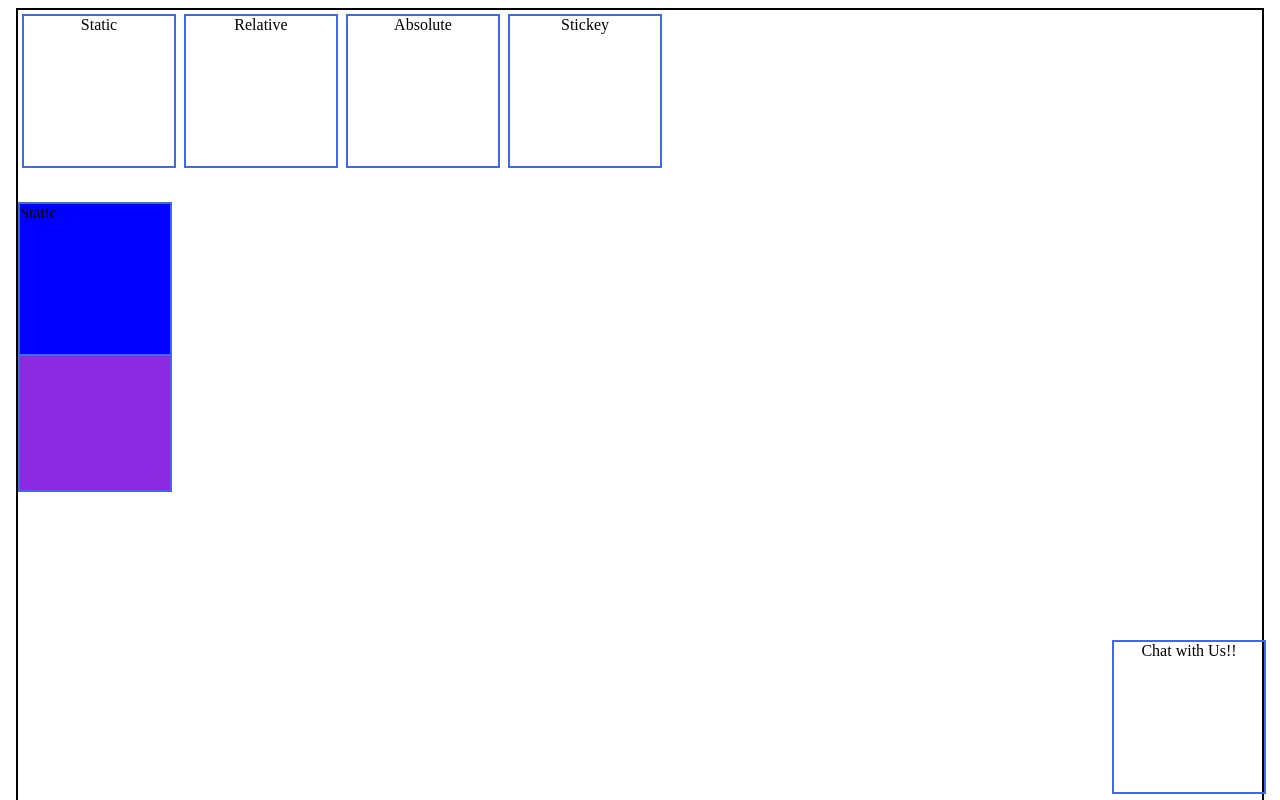
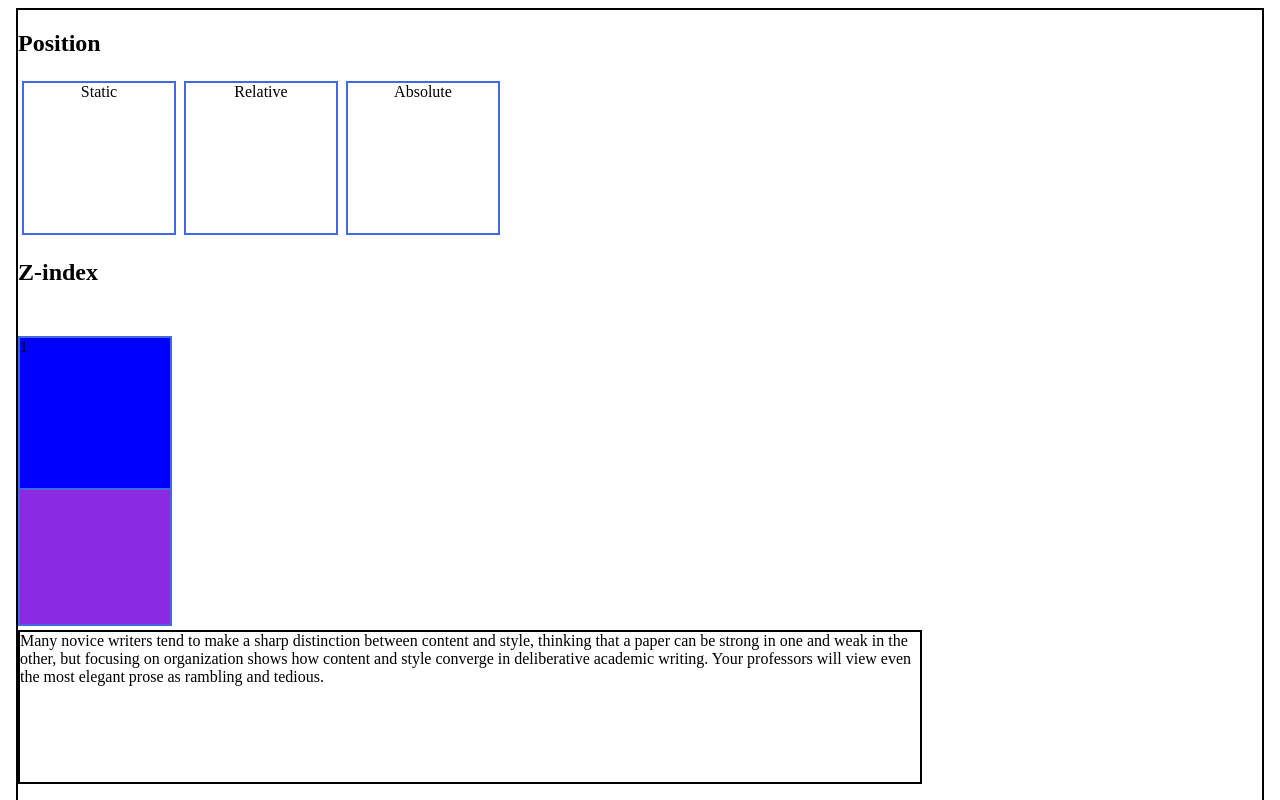
Before and after one commit to miral158/Angular_Learning, an Angular app in the folder CSS_Learnings/: page / in a window 1280 px wide. Shown: the top 800 px of the page. Built offline with nearby package versions, Linux system fonts and the light colour scheme.

Commit message:
Whitespace property added

```diff
--- a/CSS_Learnings/src/app/position/position.component.html
+++ b/CSS_Learnings/src/app/position/position.component.html
@@ -5,13 +5,28 @@
 </head>
 <body>
     <div class="container">
+        <h2>Position</h2>
         <div class="box static">Static</div>
         <div class="box relative">Relative</div>
         <div class="box absolute">Absolute</div>
         <div class="box fixed container">Chat with Us!!</div>
         <div class="box sticky" >Stickey</div>
-        <div class="box1">Static</div>
-        <div class="box2">Relative</div>
+        <h2>Z-index</h2>
+        <div class="box1">1</div>
+        <div class="box2">2</div>
+        <p class="whitespace">
+            Many novice writers tend to make a sharp
+            distinction between    content and style,
+            thinking that a paper
+                         can be strong in one
+                         and weak in the   other,
+            but focusing on organization           shows how content and style converge
+            in deliberative academic writing.
+            Your professors will view even the most elegant
+            prose as rambling and tedious.
+        </p>
+        <h2>Display Property Examples</h2>
+
     </div>
 </body>
 </html>
--- a/CSS_Learnings/src/app/position/position.component.scss
+++ b/CSS_Learnings/src/app/position/position.component.scss
@@ -36,11 +36,13 @@
     position: fixed;
     bottom: 2px;
     right: 10px;
+    visibility: hidden;
     //relative to  browser and even on scrolling it will fixed on position
 }
 .sticky {
     position: sticky;
     top: 3px;
+    visibility: hidden;
     //It acts like a relatively positioned element until a certain scroll point and then it acts like a fixed element.
 }
 .box {
@@ -71,3 +73,13 @@
     background-color: blueviolet;
 
     }
+    .whitespace {
+
+        width: 900px;
+        height: 150px;
+        border: 2px solid black;
+        // white-space:pre
+        // white-space: nowrap;
+        // white-space:pre-line;
+        // white-space: pre-wrap;
+    }
```
